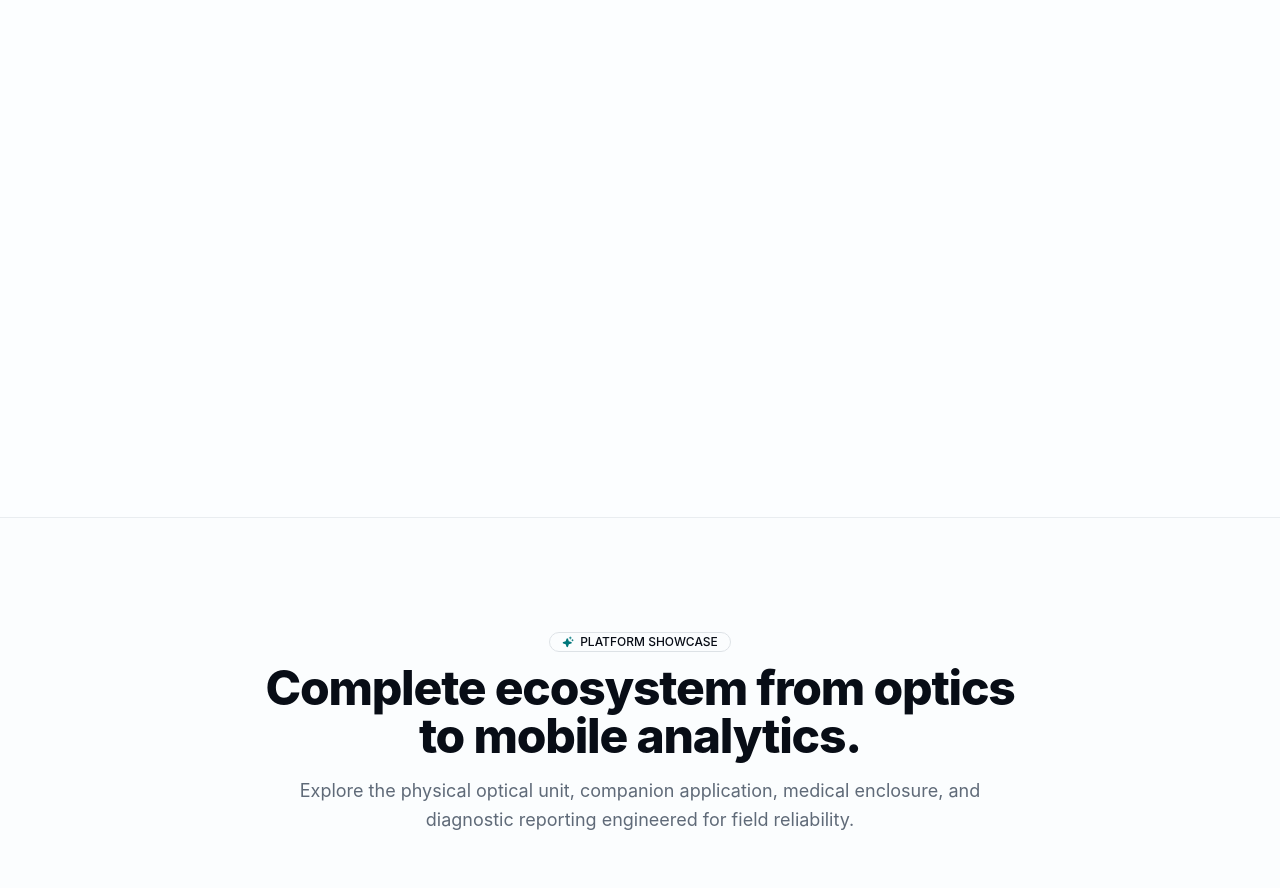
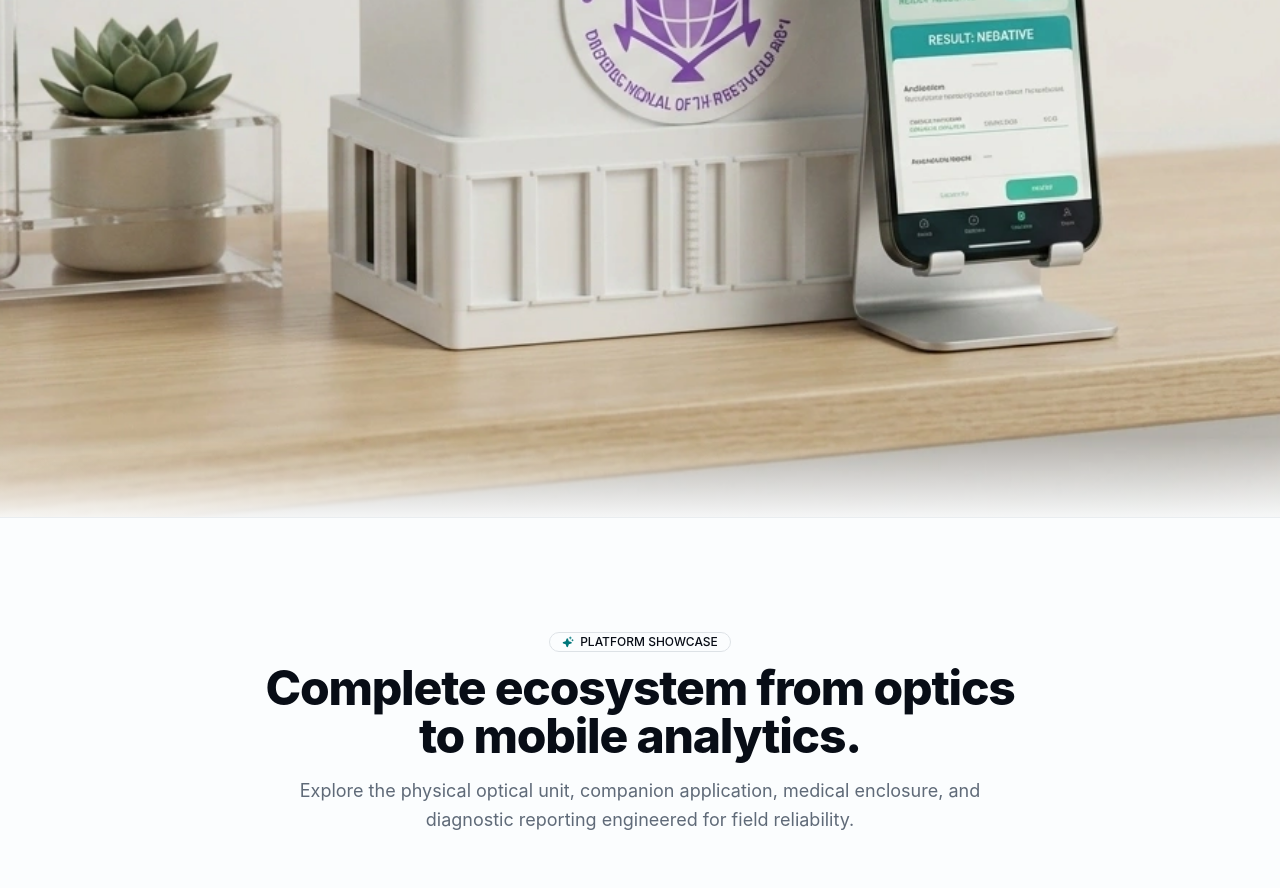
Before and after one commit to doc-poct/sicklesense, a React (Vite) app: page / in a window 1280 px wide. Shown: the part 660-1548 px from the top of the page. Built offline with nearby package versions, Linux system fonts and the light colour scheme; no server answers.

Commit message:
fix(hero): fix stacking context and remove heavy overlay so background image is fully visible

```diff
--- a/src/components/Hero.tsx
+++ b/src/components/Hero.tsx
@@ -34,9 +34,9 @@ export function Hero({ apk, isLoading }: HeroProps) {
   }
 
   return (
-    <section className="relative overflow-hidden pt-12 md:pt-20 lg:pt-24" id="top">
+    <section className="relative isolate overflow-hidden pt-12 md:pt-20 lg:pt-24" id="top">
       {/* Full Workstation Background Canvas (Unified single scene without grid) */}
-      <div className="absolute inset-0 -z-10 overflow-hidden pointer-events-none">
+      <div className="absolute inset-0 z-0 overflow-hidden pointer-events-none">
         <img
           src={poctWorkstationImg}
           alt="SickleSense POCT clinical workstation background"
@@ -45,13 +45,13 @@ export function Hero({ apk, isLoading }: HeroProps) {
           height="768"
           fetchPriority="high"
         />
-        {/* Subtle top ambient tint for contrast and seamless navbar blend */}
-        <div className="absolute inset-0 bg-gradient-to-b from-background/90 via-background/40 to-transparent dark:from-background/95 dark:via-background/75 dark:to-transparent/30" />
+        {/* Subtle top edge fade for smooth navbar blend */}
+        <div className="absolute top-0 inset-x-0 h-20 bg-gradient-to-b from-background/80 to-transparent pointer-events-none" />
         {/* Bottom subtle edge fade to next section */}
-        <div className="absolute bottom-0 inset-x-0 h-24 bg-gradient-to-t from-background to-transparent" />
+        <div className="absolute bottom-0 inset-x-0 h-20 bg-gradient-to-t from-background/90 to-transparent pointer-events-none" />
       </div>
 
-      <div className="relative mx-auto max-w-7xl px-4 sm:px-6 lg:px-8 pb-72 sm:pb-96 md:pb-[420px] lg:pb-[480px] xl:pb-[520px]">
+      <div className="relative z-10 mx-auto max-w-7xl px-4 sm:px-6 lg:px-8 pb-72 sm:pb-96 md:pb-[420px] lg:pb-[480px] xl:pb-[520px]">
         {/* Centered Hero Copy Floating Cleanly in Front of the Scene */}
         <div className="hero-copy mx-auto max-w-3xl text-center">
           <Badge variant="outline" className="mb-5 inline-flex items-center gap-2 rounded-full border-border/80 bg-background/85 px-4 py-1 text-xs font-medium shadow-xs backdrop-blur-md">
```
